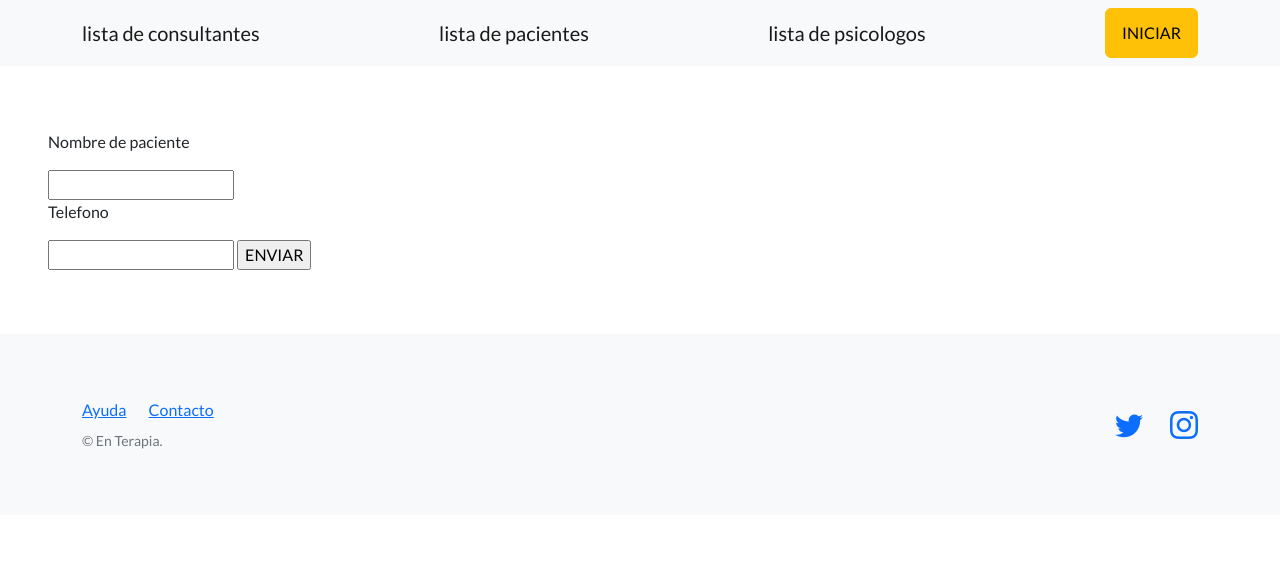
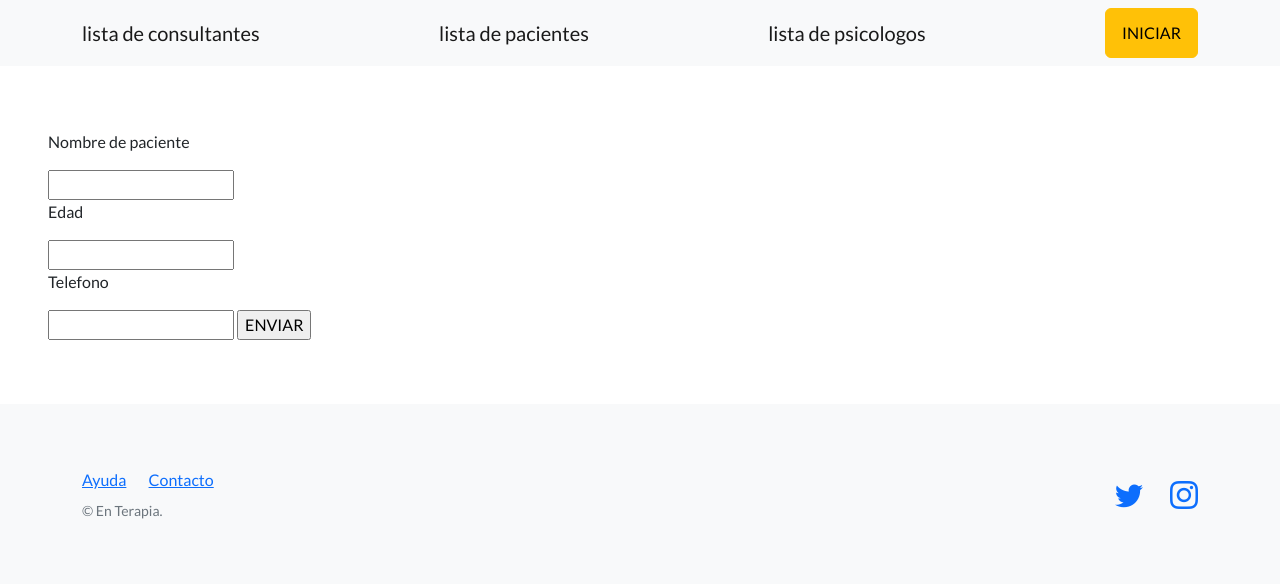
Before and after one commit to Nicole-P17/ProyectoFinal-Poracchia, a Django app: page /probando/crear-paciente/ in a window 1280 px wide. Shown: the top 584 px of the page. Run offline with Django 4.2, Linux system fonts and the light colour scheme; some libraries are stand-ins or nearby versions.

Commit message:
arreglando errores

```diff
--- a/AppTerapia/Templates/AppTerapia/formularioConsultantes.html
+++ b/AppTerapia/Templates/AppTerapia/formularioConsultantes.html
@@ -7,6 +7,8 @@
     <input type="text" name="nombre">
     <p> Motivo </p>
     <input type="text" name="motivo">
+    <p> telefono </p>
+    <input type="text" name="telefono">
     <input type="submit" value="ENVIAR">
 </form>
 {% endblock contenido %}
--- a/AppTerapia/Templates/AppTerapia/formularioPacientes.html
+++ b/AppTerapia/Templates/AppTerapia/formularioPacientes.html
@@ -6,6 +6,8 @@
     {% csrf_token %}
     <p> Nombre de paciente </p>
     <input type="text" name="nombre">
+    <p> Edad </p>
+    <input type="number" name="edad" step="1">
     <p> Telefono </p>
     <input type="number" name="telefono" step="1">
     <input type="submit" value="ENVIAR">
--- a/AppTerapia/views.py
+++ b/AppTerapia/views.py
@@ -43,7 +43,8 @@ def crear_consultante (request):
         data = request.POST
         nombre = data ["nombre"]
         motivo = data["motivo"]
-        consultante = Consultante(nombre=nombre, motivo=motivo)
+        telefono = data["telefono"]
+        consultante = Consultante(nombre=nombre, motivo=motivo, telefono=telefono)
         consultante.save()
 
         url_exitosa = reverse("listar_consultantes")
@@ -78,10 +79,11 @@ def crear_psicologo (request):
     if request.method == "POST":
         data = request.POST
         nombre = data["nombre"]
-        pagoSesion = data["pagoSesion"]
+        edad = data["edad"]
+        precioSesion = data["precioSesion"]
         especializacion = data["especializacion"]
-        consultante = Terapeuta(nombre=nombre, pagoSesion=pagoSesion, especializacion=especializacion)
-        consultante.save()
+        terapeuta = Terapeuta(nombre=nombre, edad=edad, precioSesion=precioSesion, especializacion=especializacion)
+        terapeuta.save()
 
         url_exitosa = reverse("listar_psicologos")
         return redirect(url_exitosa)
```
